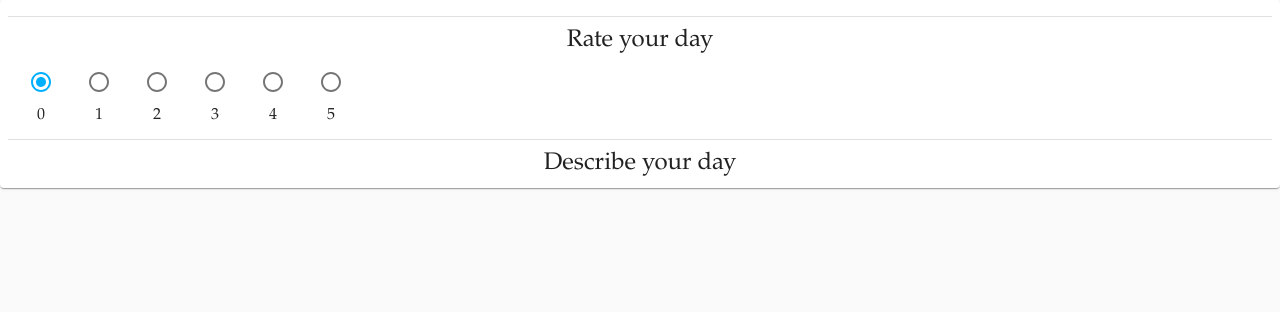
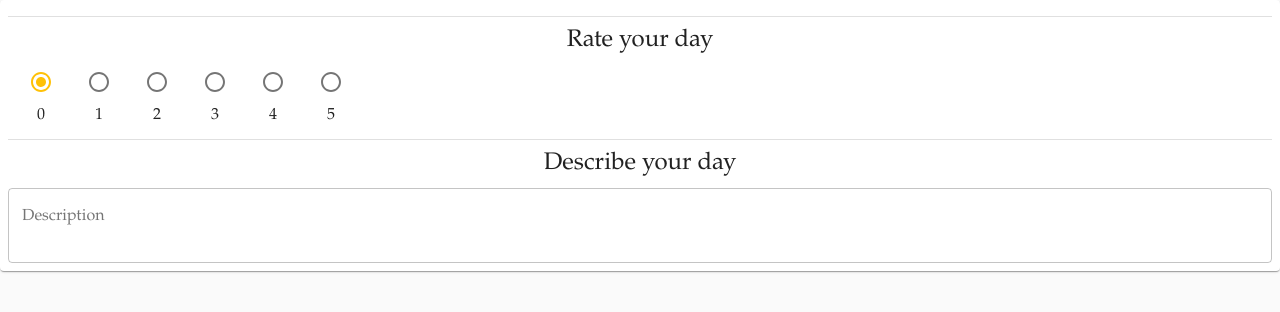
Before and after one commit to YashTotale/introspect, a React (Create React App) app: page / in a window 1280 px wide. Shown: the top 312 px of the page. Built offline with nearby package versions, Linux system fonts and the light colour scheme.

Commit message:
Added TextArea component

```diff
--- a/src/Components/Description.tsx
+++ b/src/Components/Description.tsx
@@ -1,22 +1,23 @@
 // React Imports
 import React, { FC } from "react";
 import Heading from "./Heading";
+import TextArea from "./TextArea";
 
 // Material UI Imports
 import { makeStyles } from "@material-ui/core/styles";
 import {} from "@material-ui/core";
 
-const useStyles = makeStyles((theme) => ({
-  // Styles
-}));
+const useStyles = makeStyles((theme) => ({}));
 
 interface DescriptionProps {}
 
 const Description: FC<DescriptionProps> = () => {
   const classes = useStyles();
+
   return (
     <>
       <Heading>Describe your day</Heading>
+      <TextArea label="Description" placeholder="Today was..." />
     </>
   );
 };
--- a/src/Components/Rating.tsx
+++ b/src/Components/Rating.tsx
@@ -58,10 +58,9 @@ const RatingRadio: FC<RatingRadioProps> = ({ value }) => {
   return (
     <FormControlLabel
       value={value}
-      control={<Radio />}
+      control={<Radio color="primary" />}
       label={value}
       labelPlacement="bottom"
-      color="primary"
       className={classes.radio}
     />
   );
--- /dev/null
+++ b/src/Components/TextArea.tsx
@@ -0,0 +1,43 @@
+// React Imports
+import React, { FC, useState } from "react";
+
+// Material UI Imports
+import { TextField, TextFieldProps } from "@material-ui/core";
+import { makeStyles } from "@material-ui/core/styles";
+
+const useStyles = makeStyles((theme) => ({
+  textArea: {
+    marginTop: theme.spacing(1),
+  },
+  input: {
+    fontSize: "1.2rem",
+  },
+}));
+
+type TextAreaProps = TextFieldProps;
+
+const TextArea: FC<TextAreaProps> = (props) => {
+  const classes = useStyles();
+
+  const [value, setValue] = useState("");
+
+  return (
+    <TextField
+      value={value}
+      onChange={(e) => setValue(e.target.value)}
+      variant="outlined"
+      rows={2}
+      rowsMax={10}
+      multiline
+      InputProps={{
+        classes: {
+          input: classes.input,
+        },
+      }}
+      className={classes.textArea}
+      {...props}
+    />
+  );
+};
+
+export default TextArea;
```
